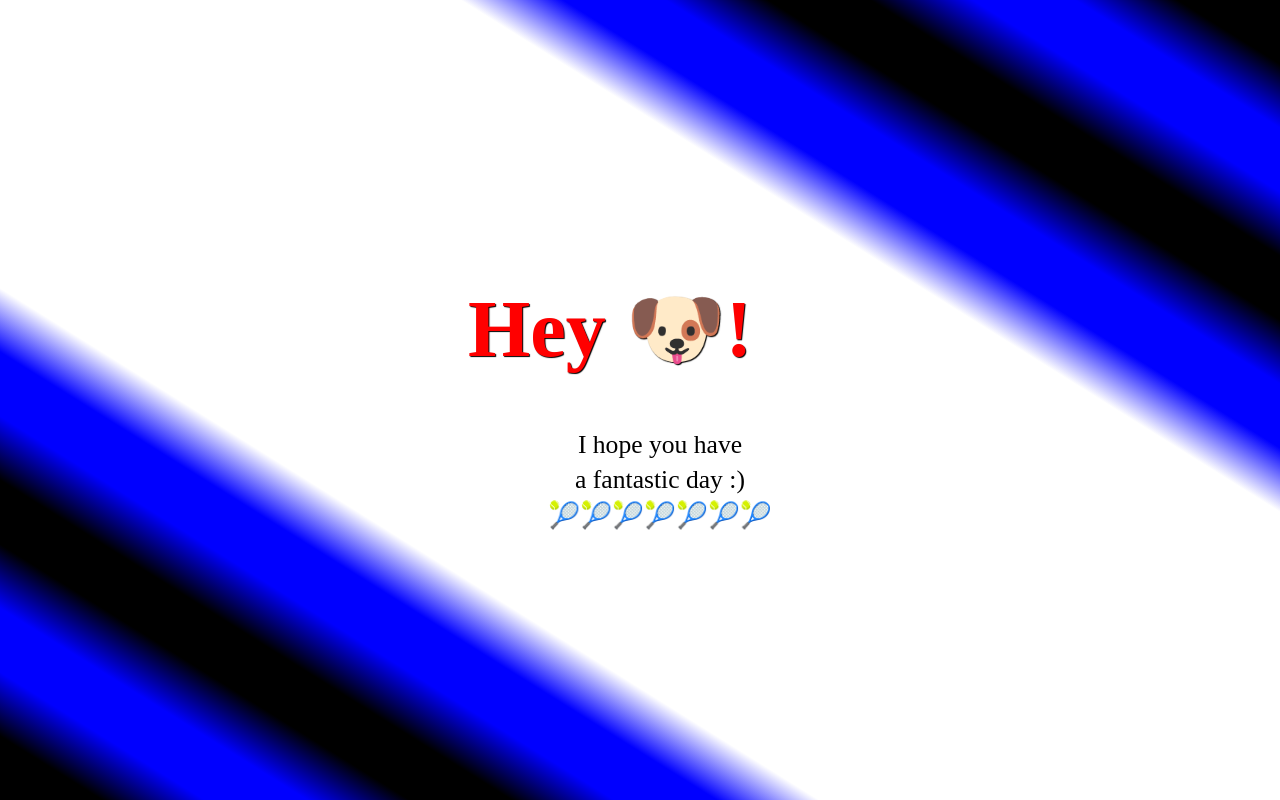
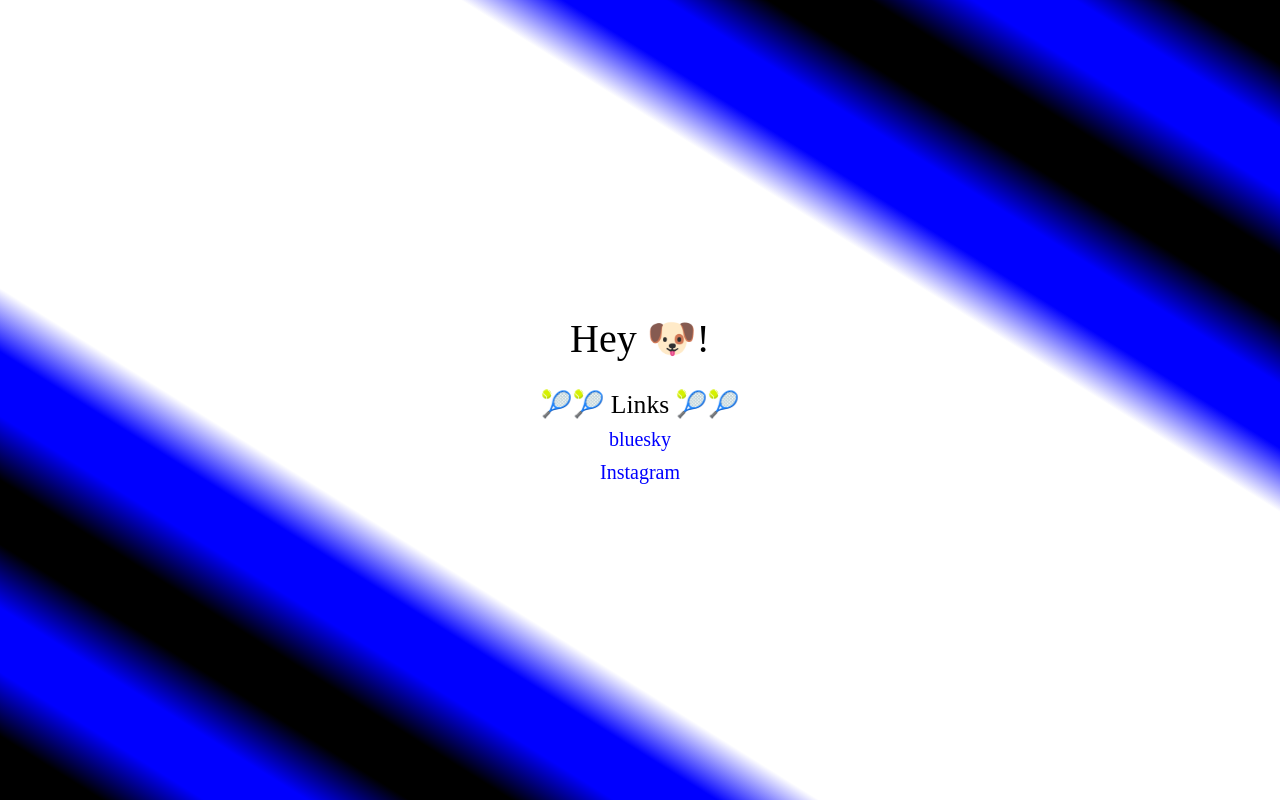
Before and after one commit to pupHiggs/puphiggs.github.io, a plain HTML site: page index.html in a window 1280 px wide. Drawn offline with Linux system fonts and the light colour scheme.

Commit message:
Adding some links

```diff
--- a/index.html
+++ b/index.html
@@ -6,37 +6,64 @@
 body {
     background: linear-gradient(to bottom left, black, black, blue, blue, black, black, blue, blue, white, white, white, white, white, white, white, white, white, white, blue, blue, black, black, blue, blue, black, black);
     display: flex;
-    flex-direction: column;
     justify-content: center;
     align-items: center;
     height: 100vh;
     margin: 0;
-    color: RED;
+    text-align: center;
+}
+
+.container {
+    display: flex;
+    flex-direction: column;
+    align-items: center;
 }
 
 h1 {
-    text-align: center;
     text-shadow: 1px 1px 1px black;
     margin: 0.2em 0;
     font-size: 5em;
     color: RED;
-    padding-right: 60px
+}
+
+.links-container {
+    display: flex;
+    flex-direction: column;
+    align-items: center;
+    margin-top: 20px;
 }
 
 p {
     margin: 0.1em 0;
     font-size: 1.6em;
     color: BLACK;
-    padding-left: 40px
+}
+
+p.large {
+    font-size: 40px;
+}
+
+a {
+    font-size: 20px;
+    color: BLUE; /* You can set a specific color for links if needed */
+    text-decoration: none; /* Removes underline from links */
+    margin: 5px 0; /* Adds spacing between links */
+}
+
+a:hover {
+    text-decoration: underline; /* Adds underline on hover */
 }
 
 </style>
 </head>
 <body>
-<h1>Hey 🐶!</h1>
-<p><p><p><p></p></p></p></p>
-<p>I hope you have</p>
-<p>a fantastic day :)</p>
-<p>🎾🎾🎾🎾🎾🎾🎾</p>
+<div class="container">
+    <p class="large">Hey 🐶!</p>
+    <div class="links-container">
+        <p>🎾🎾 Links 🎾🎾</p>
+        <a href="https://bsky.app/profile/higgs.dog">bluesky</a>
+        <a href="https://www.instagram.com/puphiggs/">Instagram</a>
+    </div>
+</div>
 </body>
 </html>
```
